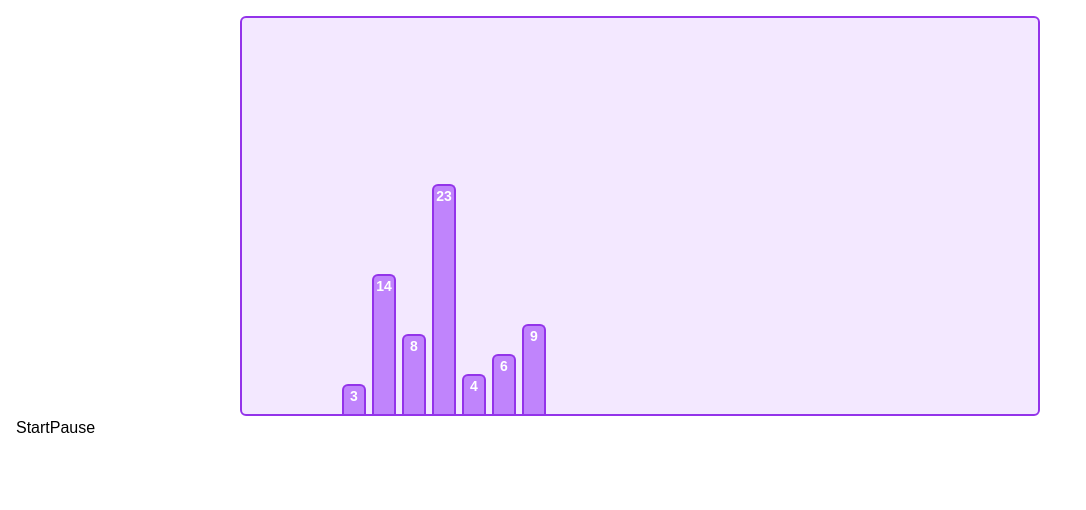
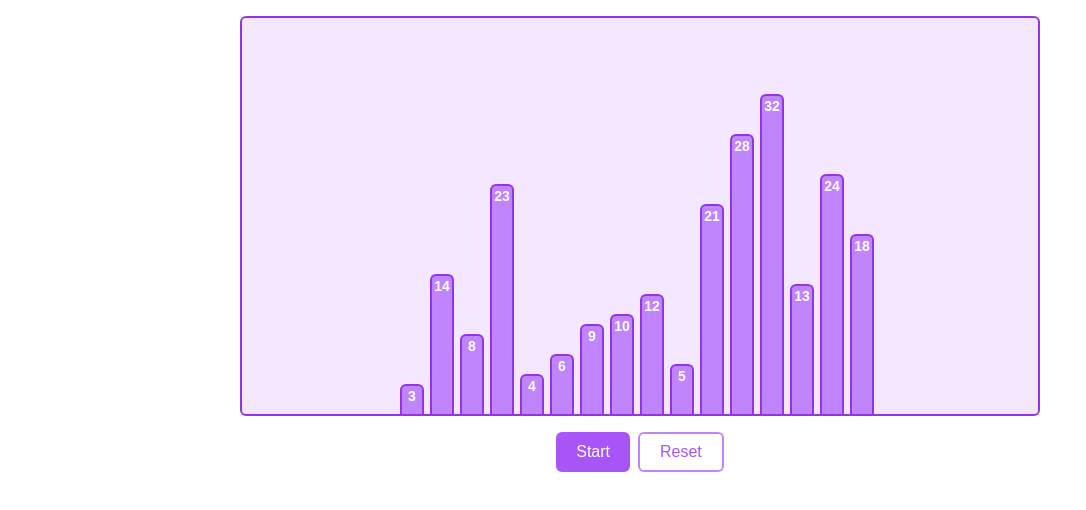
Before and after one commit to hungntran/algo-visualizer, a React (Create React App) app: page / in a window 1280 px wide. Shown: the top 510 px of the page, without its empty margins (0-1086 px from the left). Built offline with nearby package versions, Linux system fonts and the light colour scheme.

Commit message:
feat: update layout of visualizer

```diff
--- a/src/App.tsx
+++ b/src/App.tsx
@@ -1,7 +1,7 @@
 import React, { useState } from "react";
 import SortingVisualizer from "components/SortingVisualizer";
 
-const arr = [3, 14, 8, 23, 4, 6, 9];
+const arr = [3, 14, 8, 23, 4, 6, 9, 10, 12, 5, 21, 28, 32, 13, 24, 18];
 
 function App() {
   return (
--- a/src/algorithms/sorting/BubbleSort.ts
+++ b/src/algorithms/sorting/BubbleSort.ts
@@ -2,30 +2,31 @@ import Tracer, { TraceState } from "services/Tracer";
 
 const bubbleSort = (arr: number[]): Tracer => {
   const tracer = new Tracer();
-  const length = arr.length;
+  const numbers = [...arr];
+  const length = numbers.length;
 
   for (let i = 0; i < length; i++) {
     for (let j = 0; j < length - i - 1; j++) {
       tracer.add({
         type: TraceState.COMPARE,
-        payload: [arr[j], arr[j + 1]],
+        payload: [numbers[j], numbers[j + 1]],
       });
 
-      if (arr[j] > arr[j + 1]) {
-        let temp = arr[j];
-        arr[j] = arr[j + 1];
-        arr[j + 1] = temp;
+      if (numbers[j] > numbers[j + 1]) {
+        let temp = numbers[j];
+        numbers[j] = numbers[j + 1];
+        numbers[j + 1] = temp;
 
         tracer.add({
           type: TraceState.SWAP,
-          payload: [arr[j], arr[j + 1]],
+          payload: [numbers[j], numbers[j + 1]],
         });
       }
     }
 
     tracer.add({
       type: TraceState.SORTED,
-      payload: [arr[length - i - 1]],
+      payload: [numbers[length - i - 1]],
     });
   }
 
--- a/src/components/Bar.tsx
+++ b/src/components/Bar.tsx
@@ -18,7 +18,7 @@ const Bar: FC<{
         }
       )}
       style={{
-        left: 100 + 30 * order,
+        left: 30 * order,
         height: value * 10,
       }}
     >
--- /dev/null
+++ b/src/components/Button.tsx
@@ -0,0 +1,26 @@
+import classNames from "classnames";
+import React, { FC } from "react";
+
+const Button: FC<{
+  text: string;
+  isOutline?: boolean;
+  onClick?: () => void;
+}> = ({ text, onClick, isOutline }) => {
+  return (
+    <button
+      className={classNames(
+        "px-5 py-1.5  hover:bg-purple-600 active:bg-purple-700  rounded-md",
+        {
+          "border-2 border-purple-400 text-purple-500 hover:text-white":
+            isOutline,
+          "bg-purple-500 text-white": !isOutline,
+        }
+      )}
+      onClick={() => onClick && onClick()}
+    >
+      {text}
+    </button>
+  );
+};
+
+export default Button;
--- a/src/components/SortingVisualizer.tsx
+++ b/src/components/SortingVisualizer.tsx
@@ -1,6 +1,7 @@
-import React, { FC, useEffect, useState } from "react";
+import React, { FC, useState } from "react";
+import useSortingVisualize from "hooks/useSortingVisualize";
+import Button from "components/Button";
 import Bar from "components/Bar";
-import useSortingVisualize from "hooks/useSortingVisualize";
 
 export enum SortingAlgorithms {
   BUBBLE_SORT = "BUBBLE_SORT",
@@ -12,11 +13,6 @@ export enum SortingState {
   SORTED = "SORTED",
 }
 
-export type SortingTrace = {
-  type: SortingState;
-  payload: number[];
-};
-
 type SortingVisualizerProps = {
   type?: SortingAlgorithms;
   sourceNumbers: number[];
@@ -25,10 +21,19 @@ type SortingVisualizerProps = {
 const MIN_HEIGHT = 400;
 const MAX_WIDTH = 800;
 
+enum Status {
+  NONE,
+  RUNNING,
+  PAUSED,
+  DONE,
+}
+
 const SortingVisualizer: FC<SortingVisualizerProps> = ({ sourceNumbers }) => {
   const [comparing, setComparing] = useState<number[]>([]);
   const [sorted, setSorted] = useState<number[]>([]);
-  const { tracer, setNumbers, numbers } = useSortingVisualize(sourceNumbers);
+  const [status, setStatus] = useState<Status>(Status.NONE);
+  const { tracer, setNumbers, numbers, resetNumbers } =
+    useSortingVisualize(sourceNumbers);
 
   console.log("render");
 
@@ -37,7 +42,9 @@ const SortingVisualizer: FC<SortingVisualizerProps> = ({ sourceNumbers }) => {
   }
 
   const handleStart = () => {
-    tracer.start(0, {
+    setStatus(Status.RUNNING);
+
+    tracer.start({
       onCompare: (payload) => {
         setComparing(payload);
       },
@@ -59,18 +66,37 @@ const SortingVisualizer: FC<SortingVisualizerProps> = ({ sourceNumbers }) => {
       onSorted: (payload) => {
         setSorted((sorted) => sorted.concat(payload));
       },
+      onFinish: () => {
+        console.log("finished");
+        setStatus(Status.DONE);
+      },
     });
   };
 
   const handlePause = () => {
     tracer.pause();
+    setStatus(Status.PAUSED);
+  };
+
+  const handleReset = () => {
+    tracer.reset();
+    resetNumbers();
+    setComparing([]);
+    setSorted([]);
+    setStatus(Status.NONE);
   };
 
   return (
     <div className="p-4">
       <div
-        className="relative mx-auto bg-purple-100 border-2 border-purple-600 flex justify-center items-end rounded-md"
+        className="mx-auto bg-purple-100 border-2 border-purple-600 flex justify-center items-end rounded-md"
         style={{ height: MIN_HEIGHT, width: MAX_WIDTH }}
+      >
+        <div
+          className="relative self-stretch flex items-end"
+          style={{
+            width: numbers.length * 30,
+          }}
         >
           {numbers.map(({ value, order }) => (
             <Bar
@@ -82,8 +108,17 @@ const SortingVisualizer: FC<SortingVisualizerProps> = ({ sourceNumbers }) => {
             />
           ))}
         </div>
-      <button onClick={handleStart}>Start</button>
-      <button onClick={handlePause}>Pause</button>
+      </div>
+      <div className="flex justify-center gap-x-2 mt-4">
+        {status === Status.RUNNING ? (
+          <Button onClick={handlePause} text="Pause" />
+        ) : (
+          <>
+            <Button onClick={handleStart} text="Start" />
+            <Button onClick={handleReset} text="Reset" isOutline />
+          </>
+        )}
+      </div>
     </div>
   );
 };
--- a/src/hooks/useSortingVisualize.ts
+++ b/src/hooks/useSortingVisualize.ts
@@ -18,11 +18,19 @@ const useSortingVisualize = (sourceNumbers: number[]) => {
         order: index,
       }))
     );
-
     setTracer(bubbleSort(sourceNumbers));
   }, [sourceNumbers]);
 
-  return { tracer, setTracer, numbers, setNumbers };
+  const resetNumbers = () => {
+    setNumbers(
+      sourceNumbers.map((num, index) => ({
+        value: num,
+        order: index,
+      }))
+    );
+  };
+
+  return { tracer, setTracer, numbers, setNumbers, resetNumbers };
 };
 
 export default useSortingVisualize;
--- a/src/services/Tracer.ts
+++ b/src/services/Tracer.ts
@@ -9,7 +9,7 @@ type TraceType = {
   payload: number[];
 };
 
-const STEP_TIME_MS = 500;
+const STEP_TIME_MS = 300;
 
 class Tracer {
   private traces: TraceType[] = [];
@@ -17,41 +17,36 @@ class Tracer {
   private timeoutIds = new Set<NodeJS.Timeout>();
   private timestamp: number = 0;
 
-  public reset() {
-    this.timestamp = 0;
-    this.traces = [];
-    this.current = 0;
-    this.timeoutIds.clear();
-  }
-
   public add(trace: TraceType) {
     this.traces.push(trace);
   }
 
-  public start(
-    index: number,
-    {
+  public start({
     onCompare,
     onCompared,
     onSwap,
+    onFinish,
     onSorted,
   }: {
     onCompare: (payload: number[]) => void;
     onCompared: () => void;
     onSwap: (payload: number[]) => void;
     onSorted: (payload: number[]) => void;
-    }
-  ) {
-    const traces = this.traces.slice(index);
+    onFinish: () => void;
+  }) {
+    const traces = this.traces.slice(this.current);
+
     traces.forEach((trace) => {
       const { type, payload } = trace;
 
       if (type === TraceState.COMPARE) {
         const compareTimeout = setTimeout(() => {
           onCompare(payload);
+          this.current += 1;
           clearTimeout(compareTimeout);
           this.timeoutIds.delete(compareTimeout);
         }, this.timestamp++ * STEP_TIME_MS);
+
         this.timeoutIds.add(compareTimeout);
 
         const comparedTimeout = setTimeout(() => {
@@ -59,6 +54,7 @@ class Tracer {
           clearTimeout(comparedTimeout);
           this.timeoutIds.delete(comparedTimeout);
         }, this.timestamp++ * STEP_TIME_MS);
+
         this.timeoutIds.add(comparedTimeout);
 
         return;
@@ -67,6 +63,7 @@ class Tracer {
       if (type === TraceState.SWAP) {
         const swapTimeout = setTimeout(() => {
           onSwap(payload);
+          this.current += 1;
           clearTimeout(swapTimeout);
           this.timeoutIds.delete(swapTimeout);
         }, this.timestamp++ * STEP_TIME_MS);
@@ -78,6 +75,7 @@ class Tracer {
       if (type === TraceState.SORTED) {
         const sortedTimeout = setTimeout(() => {
           onSorted(payload);
+          this.current += 1;
           clearTimeout(sortedTimeout);
           this.timeoutIds.delete(sortedTimeout);
         }, this.timestamp++ * STEP_TIME_MS);
@@ -86,9 +84,24 @@ class Tracer {
         return;
       }
     });
+
+    setTimeout(() => {
+      onFinish();
+    }, this.timestamp++ * STEP_TIME_MS);
   }
 
   public pause() {
+    this.clearTimeout();
+    this.timestamp = 0;
+  }
+
+  public reset() {
+    this.clearTimeout();
+    this.timestamp = 0;
+    this.current = 0;
+  }
+
+  public clearTimeout() {
     this.timeoutIds.forEach((timeout) => {
       clearTimeout(timeout);
     });
```
Lines whose indentation alone changed are shown as unchanged.
